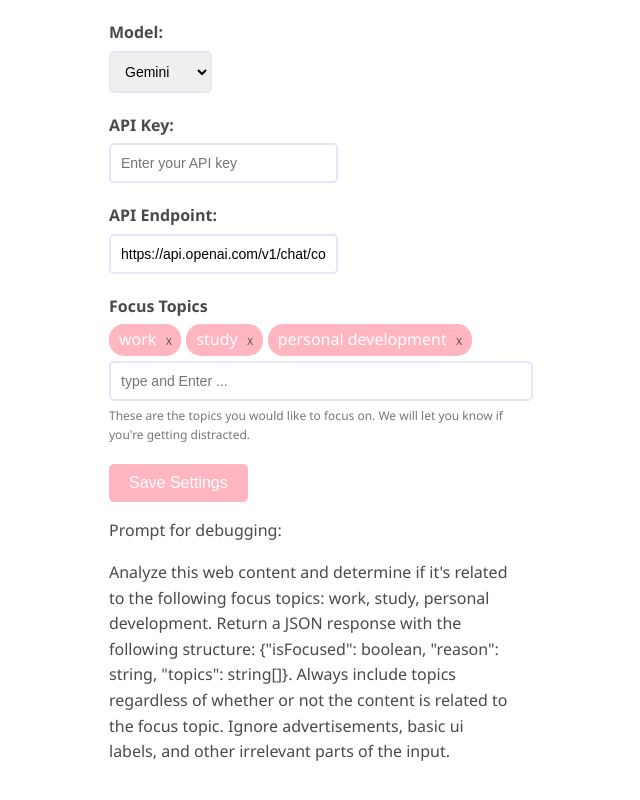
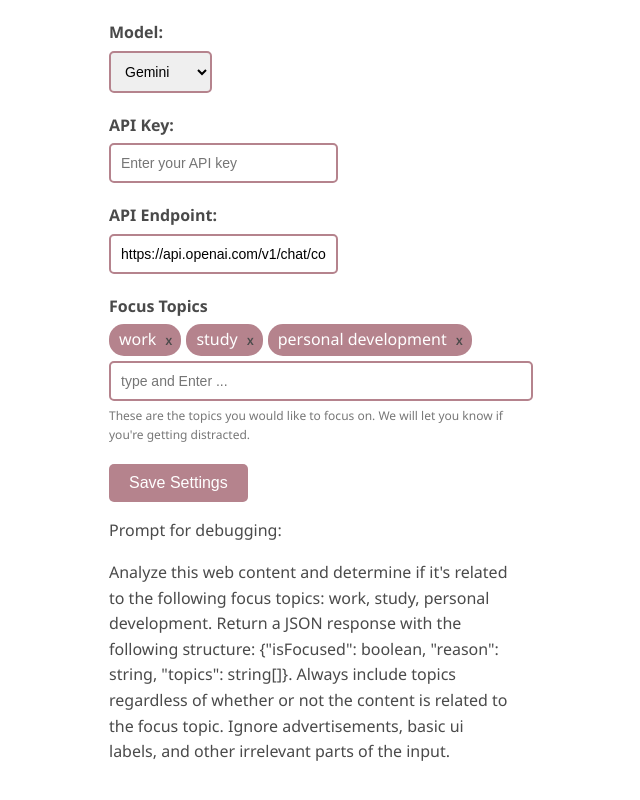
Before and after one commit to pearcebasmanm/ConUHacks-IX, a website built with webpack: page src/options.html in a window 1280 px wide. Shown: the whole page, without its empty margins (331-971 px from the left). Built offline with nearby package versions, Linux system fonts and the light colour scheme; some packages are replaced by stand-ins of ours.

Commit message:
css changes

```diff
--- a/src/options.css
+++ b/src/options.css
@@ -19,27 +19,6 @@ label {
     font-weight: 600;
 }
 
-input[type="text"],
-input[type="password"],
-select,
-textarea {
-    width: 100%;
-    padding: 10px;
-    border: 2px solid var(--secondary-color);
-    border-radius: 5px;
-    font-size: 14px;
-    transition: border-color 0.3s ease;
-}
-
-input[type="text"]:focus,
-input[type="password"]:focus,
-select:focus,
-textarea:focus,
-.content:focus {
-    outline: none;
-    border-color: var(--primary-color);
-}
-
 textarea {
     height: 100px;
     resize: vertical;
@@ -49,22 +28,6 @@ textarea {
     color: #ff6b6b;
     margin-top: 5px;
     font-size: 14px;
-}
-
-button {
-    background-color: var(--primary-color);
-    color: white;
-    border: none;
-    padding: 10px 20px;
-    border-radius: 5px;
-    cursor: pointer;
-    font-size: 16px;
-    transition: background-color 0.3s ease;
-}
-
-button:hover,
-li:hover {
-    background-color: var(--accent-color);
 }
 
 small {
@@ -125,8 +88,4 @@ a {
     text-align: center;
     align-items: center;
     justify-content: center;
-
-    &:hover {
-        color: red;
-    }
 }
--- a/src/options.html
+++ b/src/options.html
@@ -34,9 +34,7 @@
             </div>
             <div class="form-group">
                 <label for="focusTopics">Focus Topics</label>
-                <div class="container">
-                    <ul id="list"></ul>
-                </div>
+                <div><ul id="list"></ul></div>
                 <input
                     type="text"
                     id="focusTopics"
--- a/src/options.js
+++ b/src/options.js
@@ -52,7 +52,7 @@ const basePrompt = document.addEventListener("DOMContentLoaded", () => {
     list.innerHTML = topics
       .map(
         (item, index) =>
-          `<li id="chip-item-${item}"><span>${item}</span><a>X</a></li>`,
+          `<li id="chip-item-${item}"><span>${item}</span><a><strong>X</strong></a></li>`,
       )
       .join("");
 
--- a/src/styles.css
+++ b/src/styles.css
@@ -1,7 +1,7 @@
 :root {
-    --accent-color: #ff69b4;
-    --primary-color: #ffb6c1; /* Light Pink */
-    --secondary-color: #e6e6fa; /* Lavender */
+    --accent-color: #23022e;
+    --primary-color: #b5838d; /* Light Pink */
+    --secondary-color: #6d6875; /* Lavender */
     --text-color: #4a4a4a;
     --background-color: #ffffff;
 }
@@ -21,3 +21,30 @@ button:hover,
 li:hover {
     background-color: var(--accent-color);
 }
+
+input[type="text"],
+input[type="password"] {
+    width: 100%;
+}
+
+input[type="text"],
+input[type="password"],
+select,
+textarea,
+.container {
+    padding: 10px;
+    border: 2px solid var(--primary-color);
+    border-radius: 5px;
+    font-size: 14px;
+    transition: border-color 0.3s ease;
+}
+
+input[type="text"]:focus,
+input[type="password"]:focus,
+select:focus,
+textarea:focus,
+.container:focus,
+.content:focus {
+    outline: none;
+    border-color: var(--accent-color);
+}
```
Also changed, not shown: src/popup.css (+4 -7 lines), src/popup.html (+2 -2 lines).
